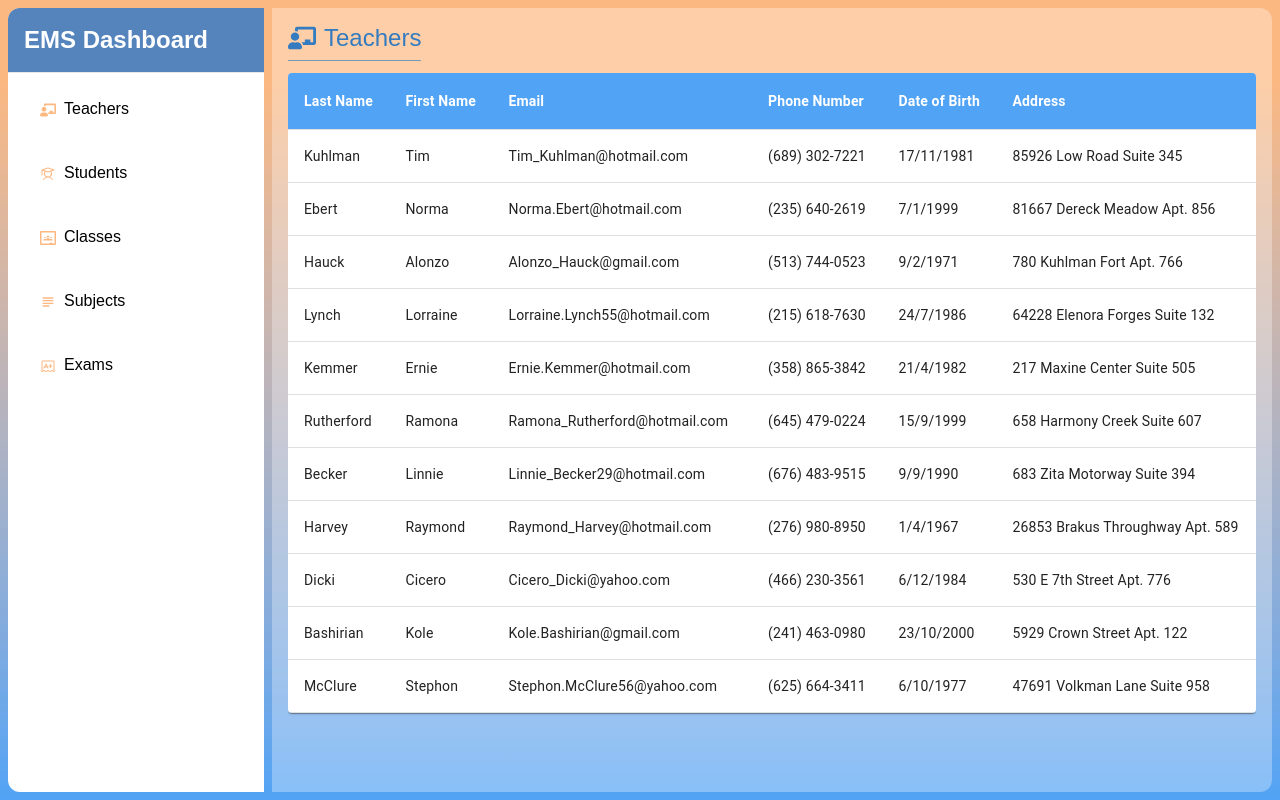
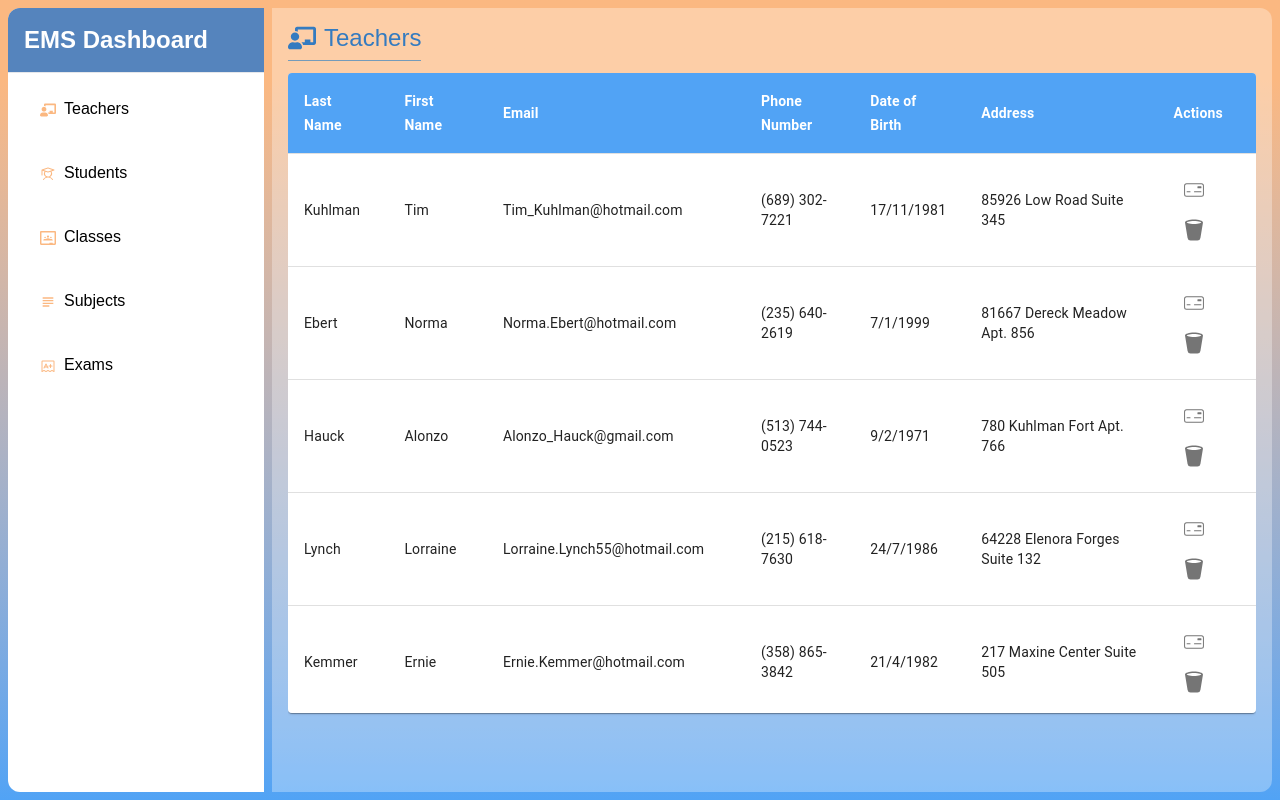
Before and after one commit to BookDang/ems, a Next.js app in the folder nextjs-app/: page /dashboard/teachers in a window 1280 px wide. Built offline with nearby package versions, Linux system fonts and the light colour scheme.

Commit message:
#12 -  Refactor Table header code.

```diff
--- /dev/null
+++ b/nextjs-app/app/dashboard/_components/common/HeaderTable.tsx
@@ -0,0 +1,29 @@
+import { TableHead, TableRow, TableCell } from "@mui/material"
+import { IColumnConfig } from "@/types/table"
+
+type HeaderTableProps<T> = {
+    columns: IColumnConfig<T>[]
+}
+
+const HeaderTable = <T,>({ columns }: HeaderTableProps<T>) => {
+    return (
+        <TableHead>
+            <TableRow>
+                {columns.map((col) => (
+                    <TableCell
+                        key={col.key as string}
+                        style={{ width: col.width }}
+                        className={`p-2 !bg-light-blue-ems !text-white !font-semibold ${col.className || ""}`}
+                    >
+                        {col.label}
+                    </TableCell>
+                ))}
+                <TableCell className="p-2 text-center !bg-light-blue-ems !text-white !font-semibold">
+                    Actions
+                </TableCell>
+            </TableRow>
+        </TableHead>
+    )
+}
+
+export default HeaderTable
--- a/nextjs-app/app/dashboard/_components/teacher/TeacherTable.tsx
+++ b/nextjs-app/app/dashboard/_components/teacher/TeacherTable.tsx
@@ -8,7 +8,10 @@ import {
     TableRow,
     TableCell,
     TableBody,
+    IconButton,
 } from "@mui/material"
+import { BsTrash2Fill } from "react-icons/bs"
+import { CiCreditCard2 } from "react-icons/ci"
 import React, { useEffect } from "react"
 import { teacherCols } from "@/app/dashboard/_components/teacher/data"
 import {
@@ -17,6 +20,8 @@ import {
 } from "@/store/features/teacher/teacherSlice"
 import { useDispatch, useSelector } from "react-redux"
 import { generateColumnDefs } from "@/utils/column-generator"
+import HeaderTable from "@/app/dashboard/_components/common/HeaderTable"
+import Link from "next/link"
 
 type TeacherTableProps = {
     teachers: unknown[]
@@ -40,18 +45,7 @@ export const TeacherTable: React.FC<TeacherTableProps> = (props) => {
                 aria-label="sticky table"
                 stickyHeader={true}
             >
-                <TableHead>
-                    <TableRow>
-                        {columns.map((col) => (
-                            <TableCell
-                                key={col.accessorKey}
-                                className="p-2 text-left !bg-light-blue-ems !text-white !font-semibold"
-                            >
-                                {col.header}
-                            </TableCell>
-                        ))}
-                    </TableRow>
-                </TableHead>
+                <HeaderTable columns={teacherCols} />
                 <TableBody>
                     {teachers.length === 0 ? (
                         <TableRow>
@@ -70,6 +64,18 @@ export const TeacherTable: React.FC<TeacherTableProps> = (props) => {
                                         {col.cell(teacher)}
                                     </TableCell>
                                 ))}
+                                <TableCell className="p-2 flex">
+                                    <Link
+                                        href={`/dashboard/teachers/${teacher.id}`}
+                                    >
+                                        <IconButton aria-label="view">
+                                            <CiCreditCard2 />
+                                        </IconButton>
+                                    </Link>
+                                    <IconButton aria-label="delete">
+                                        <BsTrash2Fill />
+                                    </IconButton>
+                                </TableCell>
                             </TableRow>
                         ))
                     )}
--- a/nextjs-app/app/dashboard/_components/teacher/TeacherTableSkeleton.tsx
+++ b/nextjs-app/app/dashboard/_components/teacher/TeacherTableSkeleton.tsx
@@ -1,4 +1,3 @@
-import { teacherCols } from "@/app/dashboard/_components/teacher/data"
 import {
     Paper,
     Skeleton,
@@ -6,21 +5,16 @@ import {
     TableBody,
     TableCell,
     TableContainer,
-    TableHead,
     TableRow,
 } from "@mui/material"
+import { teacherCols } from "@/app/dashboard/_components/teacher/data"
+import HeaderTable from "@/app/dashboard/_components/common/HeaderTable"
 
 const TeacherTableSkeleton: React.FC = () => {
     return (
         <TableContainer component={Paper}>
             <Table sx={{ minWidth: 650 }} aria-label="simple table">
-                <TableHead>
-                    <TableRow>
-                        {teacherCols.map((col) => (
-                            <TableCell key={col.key}>{col.label}</TableCell>
-                        ))}
-                    </TableRow>
-                </TableHead>
+                <HeaderTable columns={teacherCols} />
                 <TableBody>
                     {[...Array(11)].map((_, index) => (
                         <TableRow key={index}>
@@ -29,6 +23,7 @@ const TeacherTableSkeleton: React.FC = () => {
                                     <Skeleton variant="text" />
                                 </TableCell>
                             ))}
+                            <TableCell className="p-2 flex">---</TableCell>
                         </TableRow>
                     ))}
                 </TableBody>
```
Also changed, not shown: 1 other file (tests, documents, lock files or other folders).
